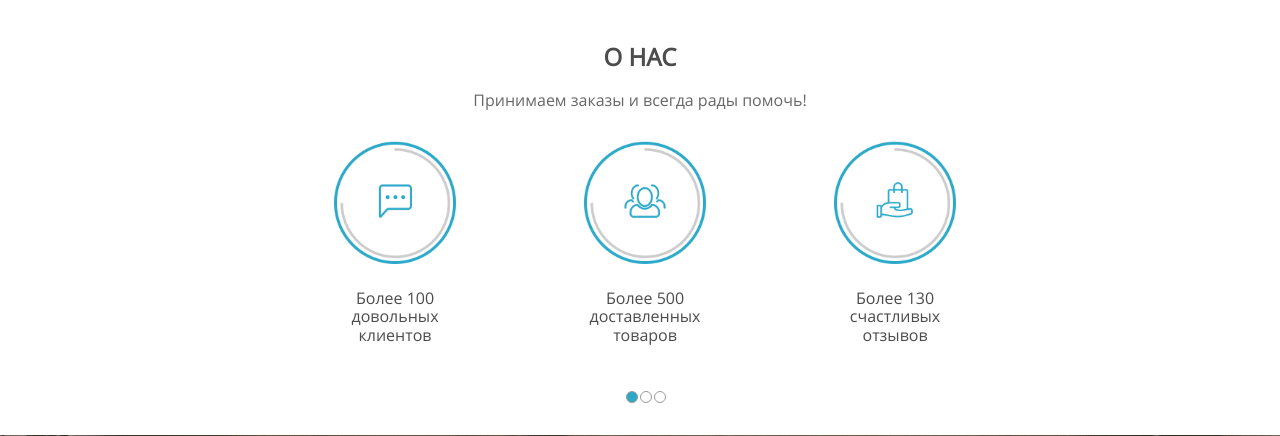
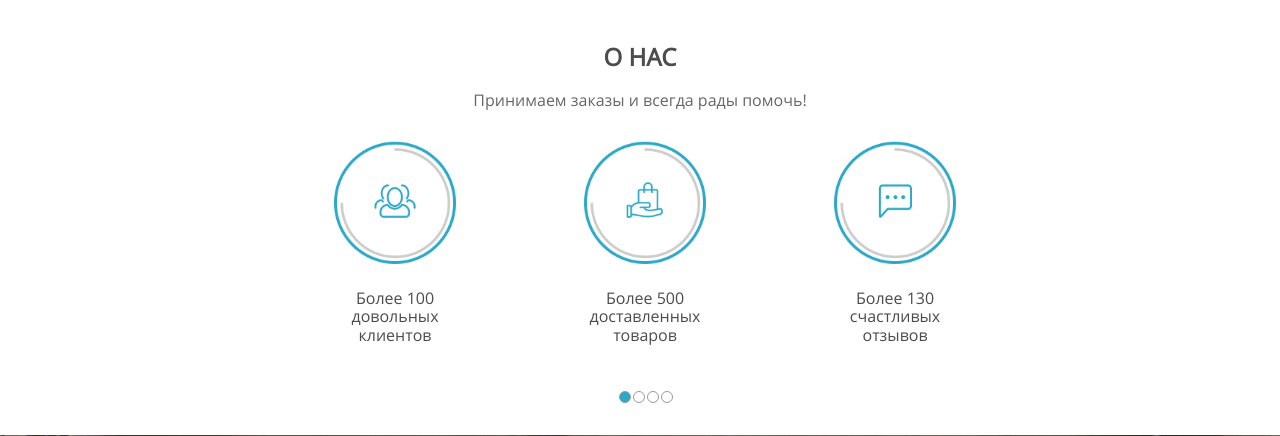
Before and after one commit to tony-blackie/h-delivery, a PHP site: page / in a window 1280 px wide. Shown: the part 800-1236 px from the top of the page. Run offline with PHP 8.4, Linux system fonts and the light colour scheme; some libraries are stand-ins or nearby versions.

Commit message:
Change icons in about-us section

```diff
--- a/index.css
+++ b/index.css
@@ -223,7 +223,7 @@
     padding: 6px 0 0 0;
     opacity: 0.7; }
   .about-us__carousel-buttons {
-    width: 55px;
+    width: 60px;
     margin: 28px auto;
     padding: 0 0 0 12px; }
   .about-us__carousel-buttons-item {
--- a/index.html
+++ b/index.html
@@ -104,32 +104,53 @@
 					<p class="about-us__text">Более 500 доставленных товаров</p>
 				</figure>
 				<figure class="about-us__icon-list-item">
-					<img class="about-us__img" src="img/about-us_2_3.png"/>
+					<img class="about-us__img" src="img/about-us_1_3.png"/>
 					<p class="about-us__text">Более 130 счастливых отзывов</p>
 				</figure>
 				<figure class="about-us__icon-list-item">
-					<img class="about-us__img" src="img/about-us_2_3.png"/>
-					<p class="about-us__text">LOL 500 довольных клиентов</p>
+					<img class="about-us__img" src="img/about-us_2_1.png"/>
+					<p class="about-us__text">Сотрудничество с самыми аккуратными перевозчиками</p>
+				</figure>
+				<figure class="about-us__icon-list-item">
+					<img class="about-us__img" src="img/about-us_2_2.png"/>
+					<p class="about-us__text">Отсутствие минимального размера заказа</p>
 				</figure>
 				<figure class="about-us__icon-list-item">
 					<img class="about-us__img" src="img/about-us_2_3.png"/>
-					<p class="about-us__text">Более 500 доставленных товаров</p>
+					<p class="about-us__text">Мы всегда на связи</p>
 				</figure>
 				<figure class="about-us__icon-list-item">
-					<img class="about-us__img" src="img/about-us_1_1.png"/>
-					<p class="about-us__text">100500 счастливых отзывов</p>
+					<img class="about-us__img" src="img/about-us_3_1.png"/>
+					<p class="about-us__text">30% экономии от стоимости товара в магазине</p>
 				</figure>
 				<figure class="about-us__icon-list-item">
-					<img class="about-us__img" src="img/about-us_1_2.png"/>
-					<p class="about-us__text">Более 700 доставленных товаров</p>
+					<img class="about-us__img" src="img/about-us_3_2.png"/>
+					<p class="about-us__text">85% наших клиентов обратились к нам после рекомендации</p>
 				</figure>
 				<figure class="about-us__icon-list-item">
-					<img class="about-us__img" src="img/about-us_2_3.png"/>
-					<p class="about-us__text">Более 14433 счастливых отзывов</p>
+					<img class="about-us__img" src="img/about-us_3_3.png"/>
+					<p class="about-us__text">
+						<span class="about-us__bold-text">14 дней</span>
+						среднее время доставки
+					</p>
 				</figure>
 				<figure class="about-us__icon-list-item">
-					<img class="about-us__img" src="img/about-us_2_3.png"/>
-					<p class="about-us__text">Более 789 доставленных товаров</p>
+					<img class="about-us__img" src="img/about-us_4_1.png"/>
+					<p class="about-us__text">Каждый 5 заказ доставляется бесплатно</p>
+				</figure>
+				<figure class="about-us__icon-list-item">
+					<img class="about-us__img" src="img/about-us_4_2.png"/>
+					<p class="about-us__text">
+						<span class="about-us__bold-text">Мы дарим скидки и подарки</span>
+						на день рождения постоянным клиентам
+					</p>
+				</figure>
+				<figure class="about-us__icon-list-item">
+					<img class="about-us__img" src="img/about-us_4_3.png"/>
+					<p class="about-us__text">
+						<span class="about-us__bold-text">Никаких языковых барьеров</span>
+						мы зададим любой ваш вопрос продавцу
+					</p>
 				</figure>
 			</div>
 			<div class="about-us__carousel-buttons"></div>
--- a/index.sass
+++ b/index.sass
@@ -221,7 +221,7 @@
     padding: 6px 0 0 0
     opacity: 0.7
   &__carousel-buttons
-    width: 55px
+    width: 60px
     margin: 28px auto
     padding: 0 0 0 12px
   &__carousel-buttons-item
```
Also changed, not shown: img/about-us_1_1.png, img/about-us_1_2.png, img/about-us_1_3.png (added), img/about-us_2_3.png, img/about-us_2_4.png (deleted).
